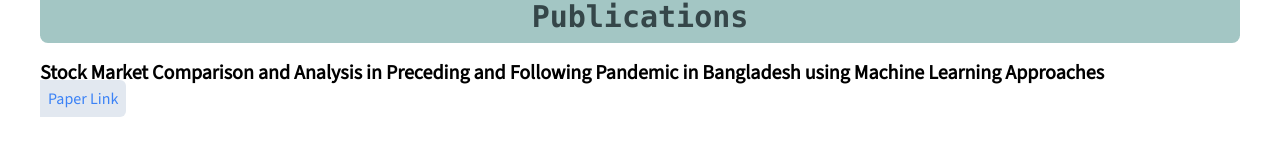
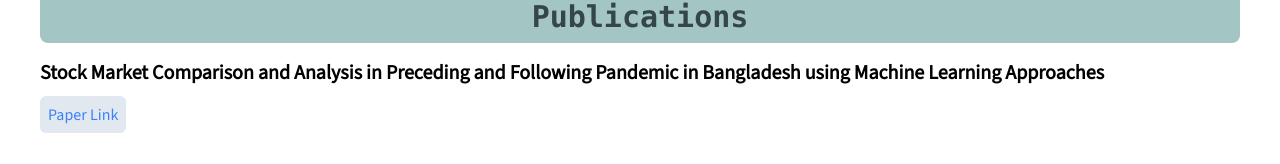
Before and after one commit to tausif-fardin/portfolio, a Next.js app: page / in a window 1280 px wide. Shown: the part 2759-2923 px from the top of the page. Built offline with nearby package versions, Linux system fonts and the light colour scheme.

Commit message:
style update

```diff
--- a/src/components/publications.js
+++ b/src/components/publications.js
@@ -7,12 +7,14 @@ const Publications = () => {
         Stock Market Comparison and Analysis in Preceding and Following Pandemic
         in Bangladesh using Machine Learning Approaches
       </div>
-      <Link
-        href={"https://dl.acm.org/doi/10.1145/3542954.3542993"}
-        className="text-blue-500 rounded-e-md p-2 bg-slate-200"
-      >
-        Paper Link
-      </Link>
+      <div className="mt-4">
+        <Link
+          href={"https://dl.acm.org/doi/10.1145/3542954.3542993"}
+          className="text-blue-500 rounded-md p-2 bg-slate-200 hover:bg-slate-600 hover:text-slate-200"
+        >
+          Paper Link
+        </Link>
+      </div>
     </div>
   );
 };
```
